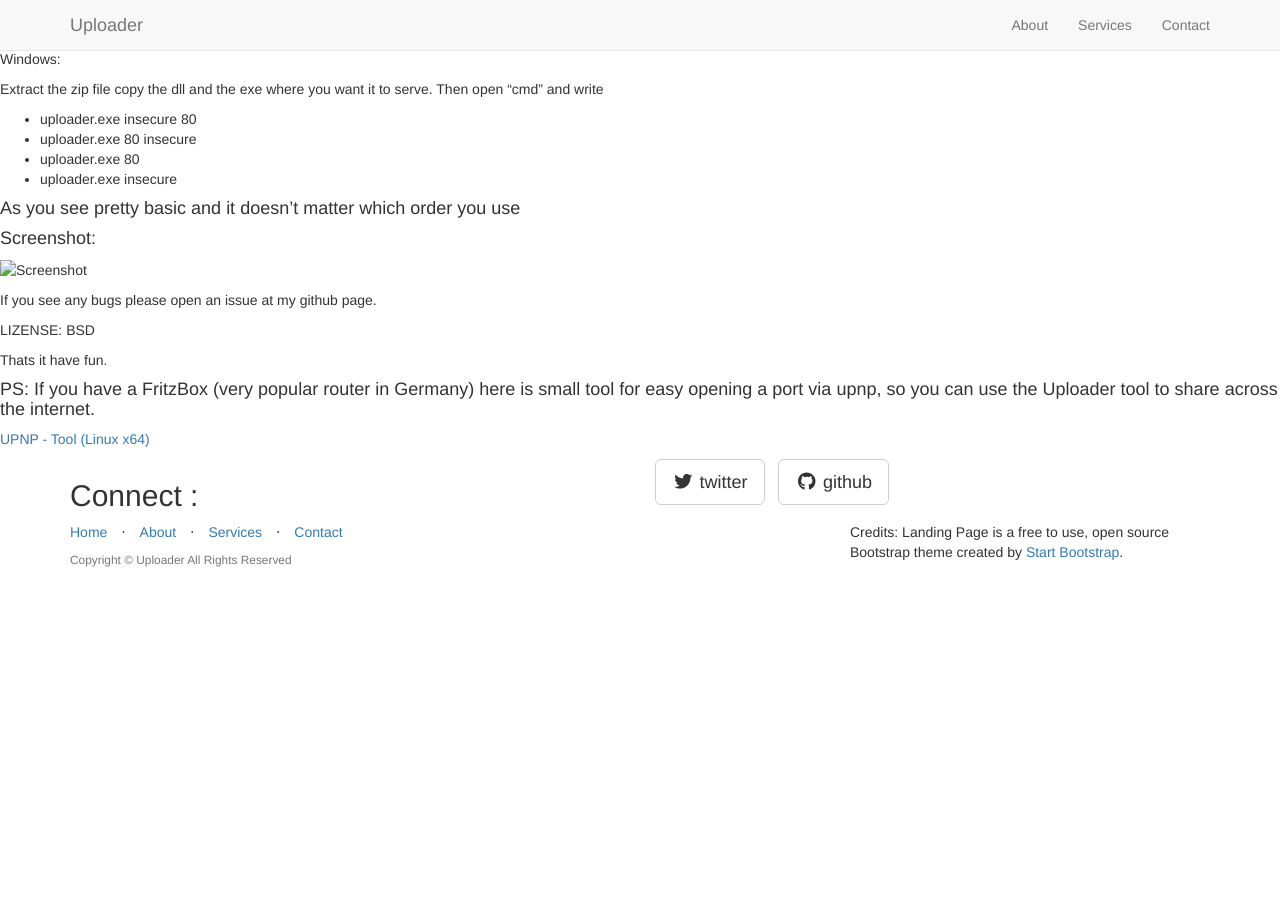
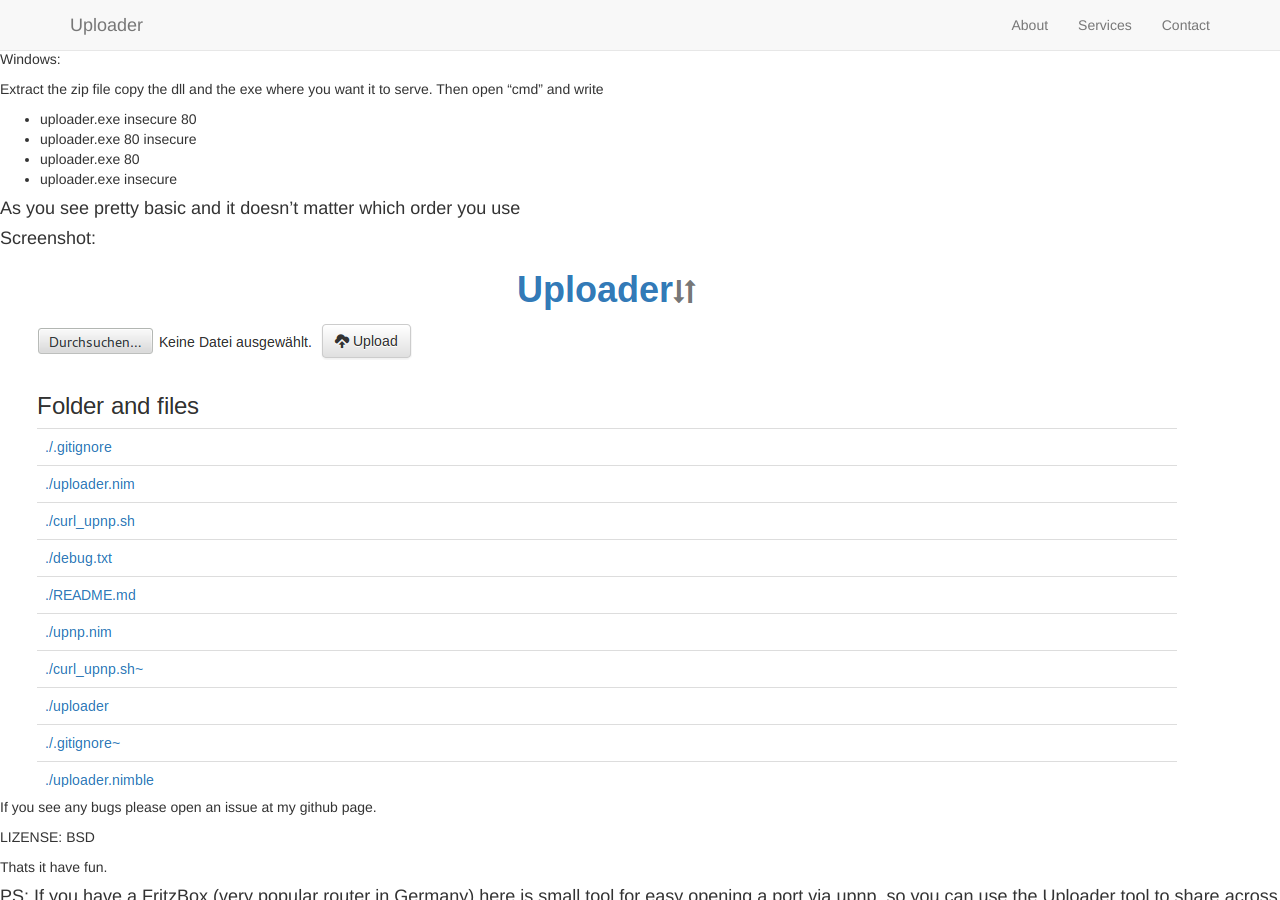
Before and after one commit to TheAnonymous/TheAnonymous.github.io, a Jekyll site: the page built from _posts/2015-03-15-uploader.md, in a window 1280 px wide and 900 px high, scrolled down 606 px. Built offline with Jekyll 4.4.1, drawn with Linux system fonts in a browser that asks for light colours; nearby versions of some CDN libraries; library files that are not in the unit come from our copies; before the commit the page ends 1185 px from its top, so only the background shows below that.

Commit message:
changed small things

```diff
--- a/_posts/2015-03-15-uploader.md
+++ b/_posts/2015-03-15-uploader.md
@@ -44,7 +44,7 @@ Extract the zip file copy the dll and the exe where you want it to serve. Then o
 
 ####Screenshot:
 
-![Screenshot](http://theanonymous.github.io/uploader.png)
+![Screenshot](http://theanonymous.github.io/img/uploader.png)
 
 If you see any bugs please open an issue at my github page.
 
```
